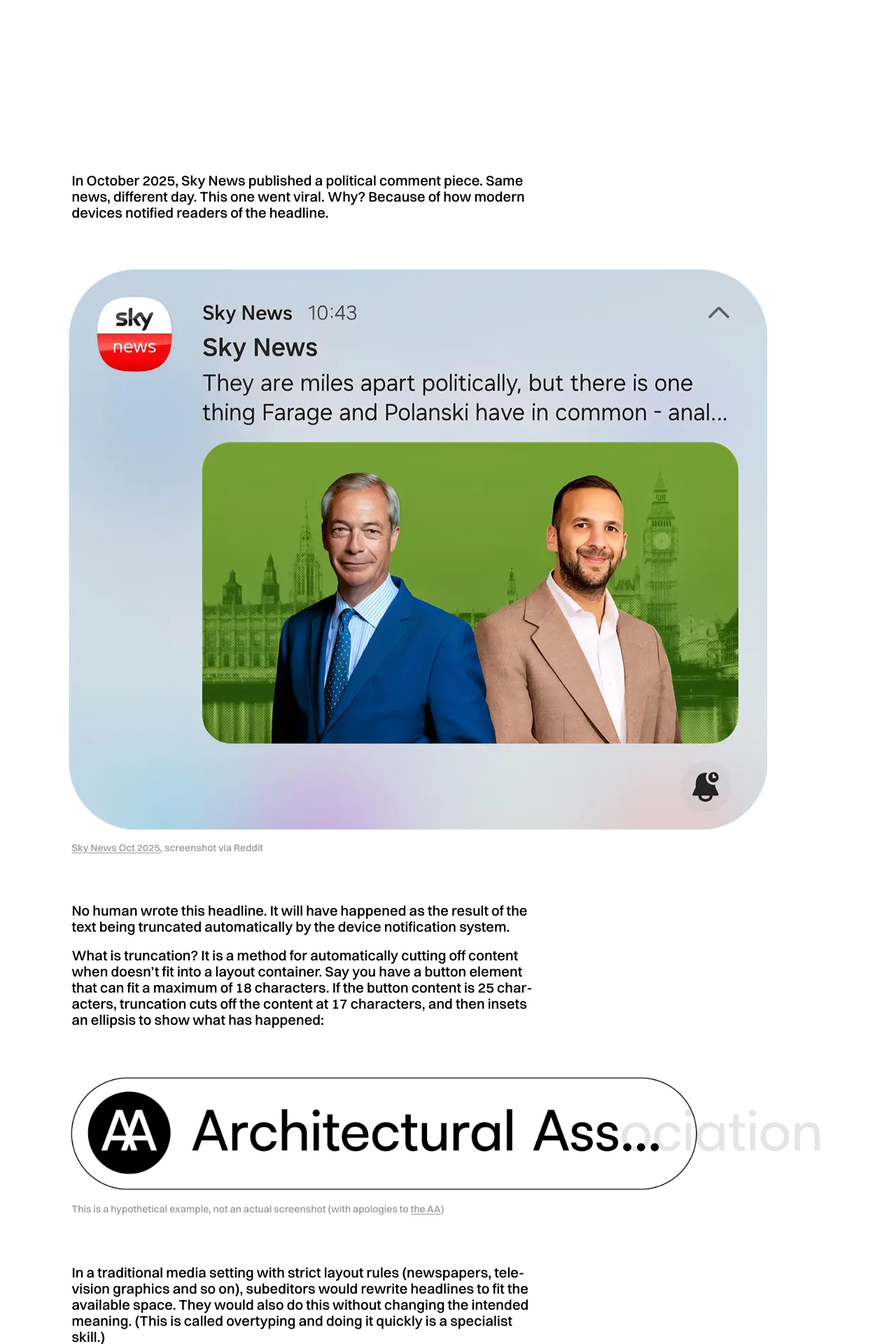
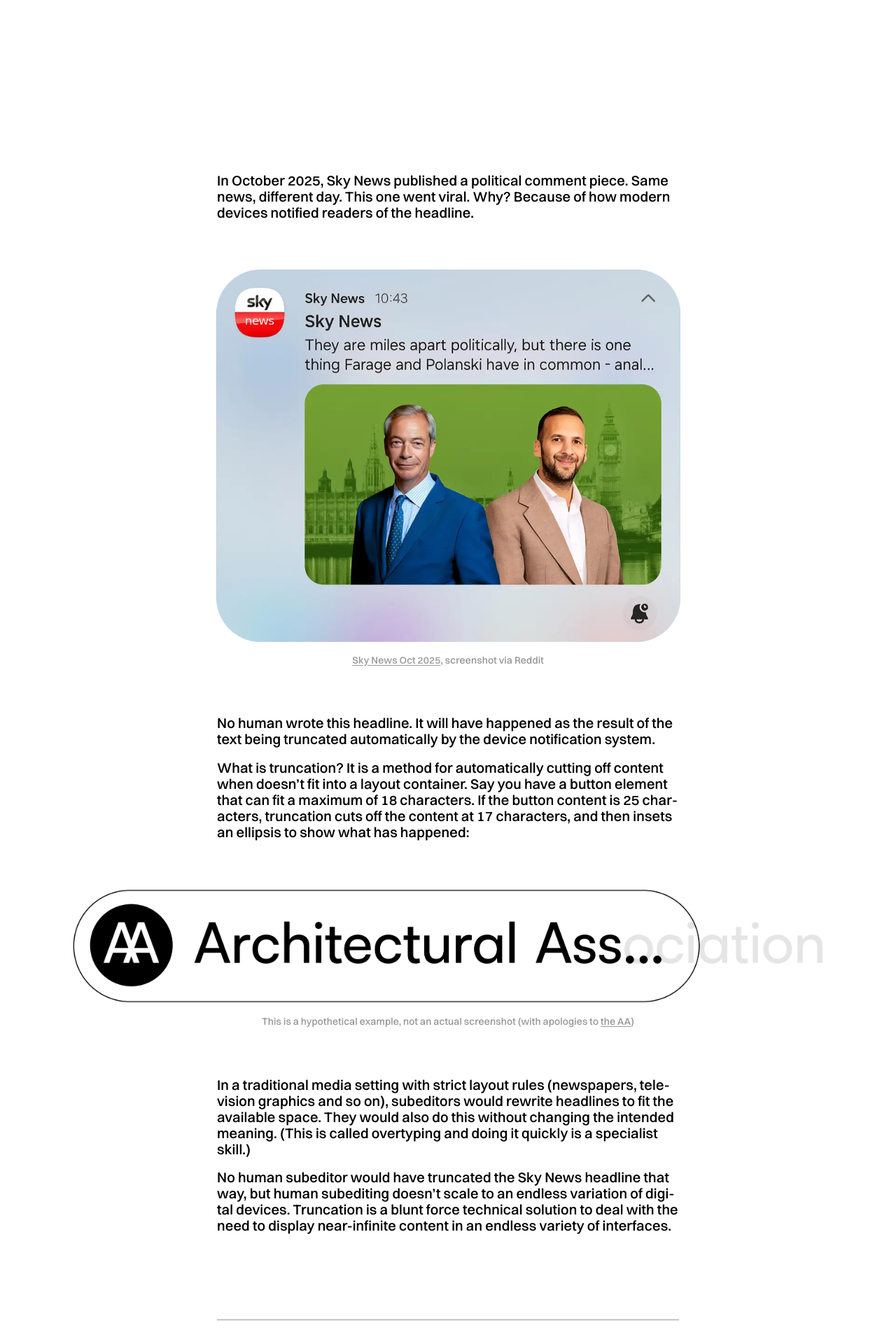
Before and after one commit to ThinkMake/safe.truncation.info, a Jekyll site: the page built from about.markdown, in a window 1280 px wide. Shown: the part 1307-3227 px from the top of the page at 70% size. Built offline with Jekyll 4.4.1, drawn with Linux system fonts in a browser that asks for light colours; some of the changed text lies outside the part shown.

Commit message:
shift about page alignment to center

```diff
--- a/_includes/head.html
+++ b/_includes/head.html
@@ -1,4 +1,5 @@
 <meta name="viewport" content="width=device-width, initial-scale=1">
 <meta charset="utf-8">
 <link rel="stylesheet" href="{{ "/assets/css/main.css" | relative_url }}">
-<title>Safe Truncation Information - Make publishing unfunny again</title>
+<title>Safe Truncation Information - Making publishing unfunny again since 2026</title>
+<meta name="description" content="A site cataloguing words that produce offensive or misleading results when truncated — for example, 'Analgesic' truncated to 'Anal...'. The project helps developers and content designers identify and handle these cases safely.">
--- a/_sass/base.scss
+++ b/_sass/base.scss
@@ -250,12 +250,12 @@
       text-decoration: underline;
     }
     figure {
-      width: 100%;
       display: flex;
-      align-items: start;
+      align-items: center;
       justify-content: start;
       flex-direction: column;
       gap: var(--gutter-y);
+      margin: 0 auto;
       padding: calc(var(--gutter-y)*3) 0;
       img {
         position: relative;
@@ -263,27 +263,32 @@
         width: 100%;
         height: auto;
         max-width: 90em;
-        max-height: 40vh;
+        max-height: 38em;
         object-fit: contain;
-        left: -0.25em;
+        // left: -0.25em;
       }
       figcaption {
         opacity: 40%;
+        text-align: center;
       }
     }
     h2 {
-      font-size: 29px;
+      font-size: 30px;
       line-height: 1.15;
       letter-spacing: -0.01em;
-      margin-bottom: var(--gutter-y);
+      width: 100%;
+      max-width: 22em;
+      margin: 0 auto var(--gutter-y);
       @media (max-width: 520px) {
         font-size: 20px;
         letter-spacing: 0.01em;
       }
     }
     p {
+      margin: 0 auto;
       font-size: 20px;
       line-height: 1.15;
+      width: 100%;
       max-width: 33em;
       hyphens: auto;
       @media (max-width: 520px) {
@@ -295,8 +300,9 @@
       display: flex;
       flex-direction: row;
       text-wrap: none;
-      padding: calc(var(--gutter-y)*1) 0;
-      gap: var(--gutter-y);
+      margin: 0 auto;
+      padding: calc(var(--gutter-y)*3) 0;
+      gap: calc(var(--gutter-y) *2);
       @media (max-width: 760px) {
         flex-direction: column;
         padding: calc(var(--gutter-y)*3) 0;
@@ -328,9 +334,9 @@
     hr {
       display: block;
       width: 100%;
-      margin: calc(var(--gutter-y)*6) 0;
+      margin: calc(var(--gutter-y)*6) auto;
       border: none;
-      height: 1px;
+      height: 0.5px;
       background: var(--color);
       font-size: 20px;
       max-width: 33em;
@@ -409,7 +415,7 @@
     margin-top: 0.75em;
     box-sizing: border-box;
     width: 100%;
-    max-width: 14em;
+    max-width: 18em;
     border-radius: 10000px;
     background: var(--color);
     color: var(--page);
--- a/about.markdown
+++ b/about.markdown
@@ -29,25 +30,25 @@
 
 No human subeditor would have truncated the Sky News headline that way, but human subediting doesn't scale to an endless variation of digital devices. Truncation is a blunt force technical solution to deal with the need to display near-infinite content in an endless variety of interfaces.
 
-<hr>
+---
 
-<h2><a href="/">Safe Truncation Information</a></h2>
+## Safe Truncation Information
 
 This website is a simple resource that lists common English words that risk being truncated into something embarrassing or potentially offensive. The list contains both the regular word and the undesirable truncated fragments with definitions for both (should you need them).
 
 Using this list, it should be relatively straightforward for engineers to automatically parse a content string before and after truncation, identify any risk words, and catch problematic truncations before rendering.
 
-The list is available in a simple <a href="/{{ include.lang }}.json">json file here</a>.
+The list is directly available in a [json file here](/en.json).
 
 It's a simple Jekyll build on Github Pages so it should be pretty stable.
 
-<hr>
+---
 
-<h2>Constructing the list</h2>
+## Constructing the list
 
 The Safe Truncation list isn't quite a banned words list, plenty of those already exist. The issue with truncation is not that an offensive word slips through, its that the meaning of the content could be shifted in an embarrassing way.
 
-With an example like <a href="#Polemic">Polemic/Pole</a> neither word is offensive in general context, but risks being truncated in unexpected ways:
+With an example like [Polemic/Pole](/#Polemic) neither word is offensive in general context, but risks being truncated in unexpected ways:
 
 <div class="comparison">
   <p><span>"Tristan loved nothing more than his</span> <span>professor's long polemics against the</span> <span>dangers of artificial intelligence."</span></p>
@@ -57,12 +58,12 @@
 
 Arguably as the subject of the content gets more serious, so do the implications of these errors. After all, everyone knows how much time academics spend on deep, penetrating analysis.
 
-For this reason the list includes definitions for both the regular word and the undesirable truncated fragments, so that if you're using an LLM to identify problematic truncations it should help with detecting changes in meaning.
+To help identifying context shifts using LLMs the list includes definitions for both the regular word and the undesirable truncated fragments.
 
-<hr>
+---
 
-<h2>Languages other than English</h2>
+## Languages other than English
 
 I don't understand enough about sentence construction in languages other than English to know how widespread an issue truncation might be. I assume it isn't much of an issue with logographic languages like Chinese, but probably impacts compound-heavy languages such as German and Dutch.
 
-Safe Truncation Information is designed to make adding additional languages simple. If you want to contribute (or if I've missed any English words) please do <a href="https://github.com/ThinkMake/safe.truncation.info">get involved on Github</a>.
+Safe Truncation Information is designed to make adding additional languages simple. If you want to contribute (or if I've missed any English words) please do [get involved on Github](https://github.com/ThinkMake/safe.truncation.info).
```
Also changed, not shown: other parts of about.markdown (+1 -0 lines), assets/img/example-dark-md.png, assets/img/example-dark-md.webp, assets/img/example-dark-xl.png, assets/img/example-dark-xl.webp.
